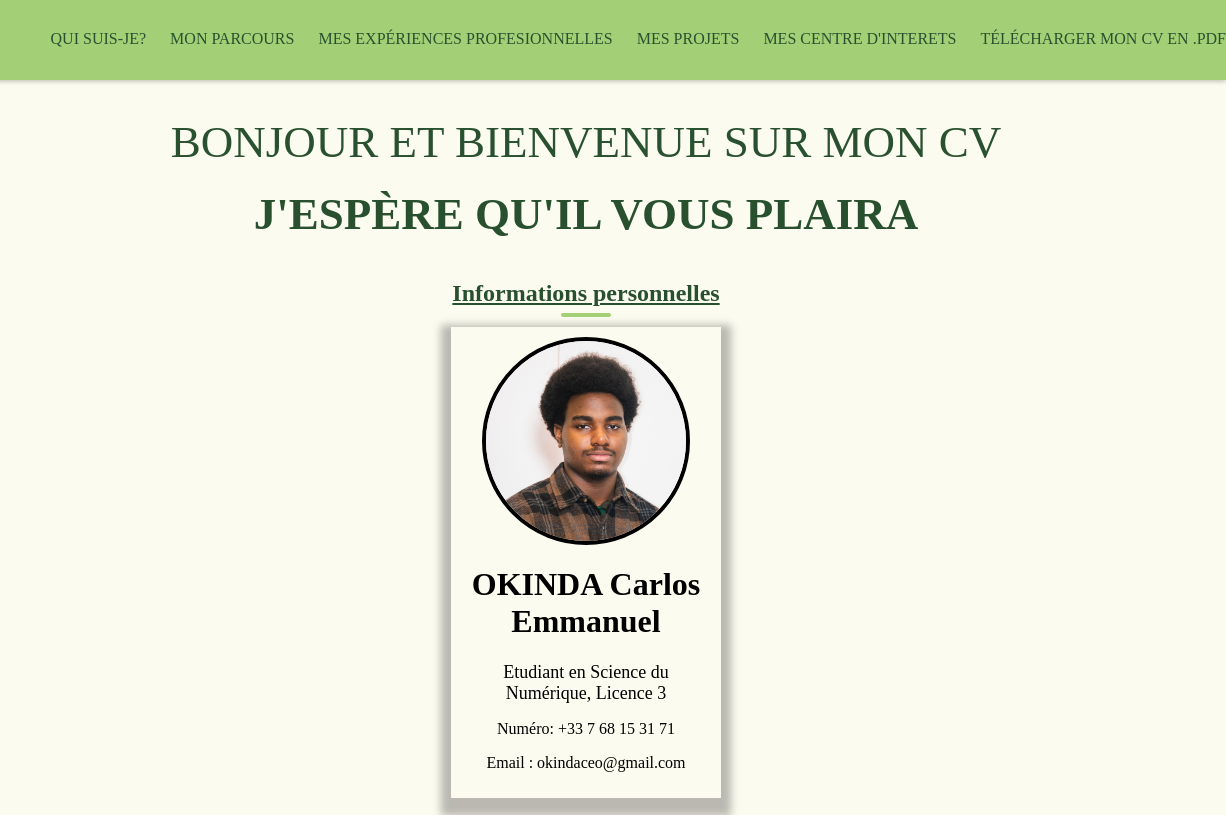
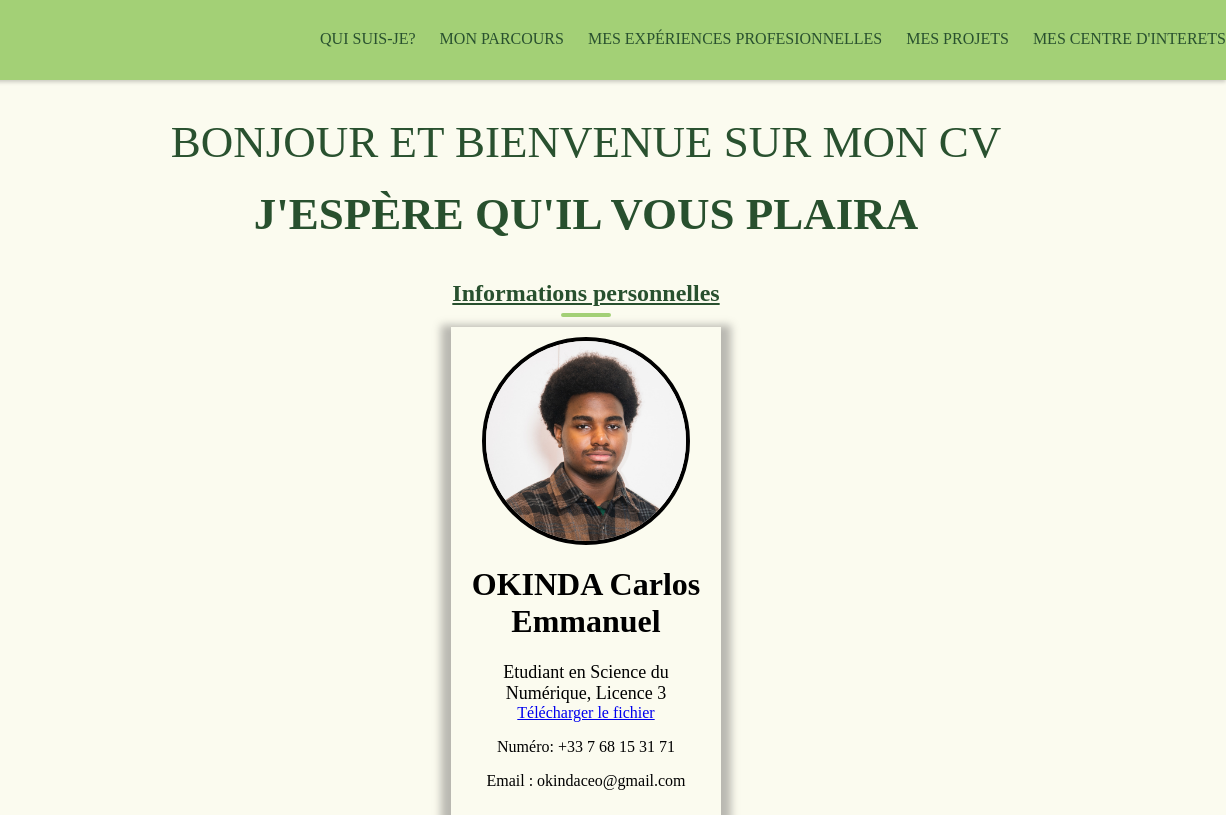
Before and after one commit to iamkgc05/Cv_OKINDA_Carlos, a plain HTML site: page index.html in a window 1280 px wide. Shown: the top 815 px of the page, 54-1280 px from the left. Drawn offline with Linux system fonts and the light colour scheme.

Commit message:
Update index.html

```diff
--- a/index.html
+++ b/index.html
@@ -34,7 +34,6 @@
             <li><a href="#exp">Mes Expériences Profesionnelles</a></li>
             <li><a href="#projet">Mes Projets</a></li>
             <li><a href="#centre_in">Mes Centre d'interets</a></li>
-            <li><a href="" download= "">Télécharger mon CV en .pdf</a></li>
           </ul>
         </nav>
       </div>
@@ -61,6 +60,11 @@
           <div class="designation">
             Etudiant en Science du Numérique, Licence 3
           </div>
+          <div>
+    <a href="./document.pdf" download class="download-button">
+        Télécharger le fichier
+    </a>
+</div>
           <p>Numéro: +33 7 68 15 31 71</p>
           <p>Email : okindaceo@gmail.com</p>
         </div>
```
